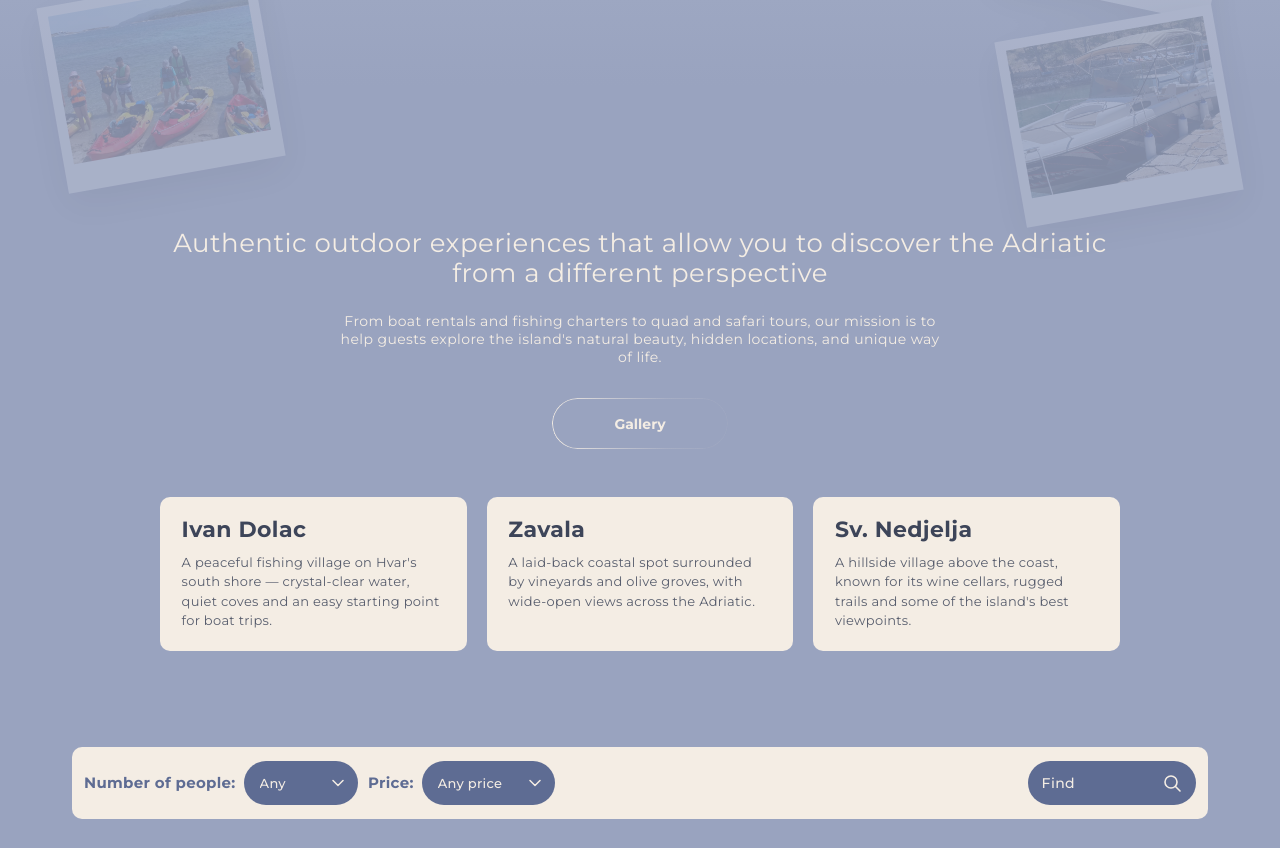
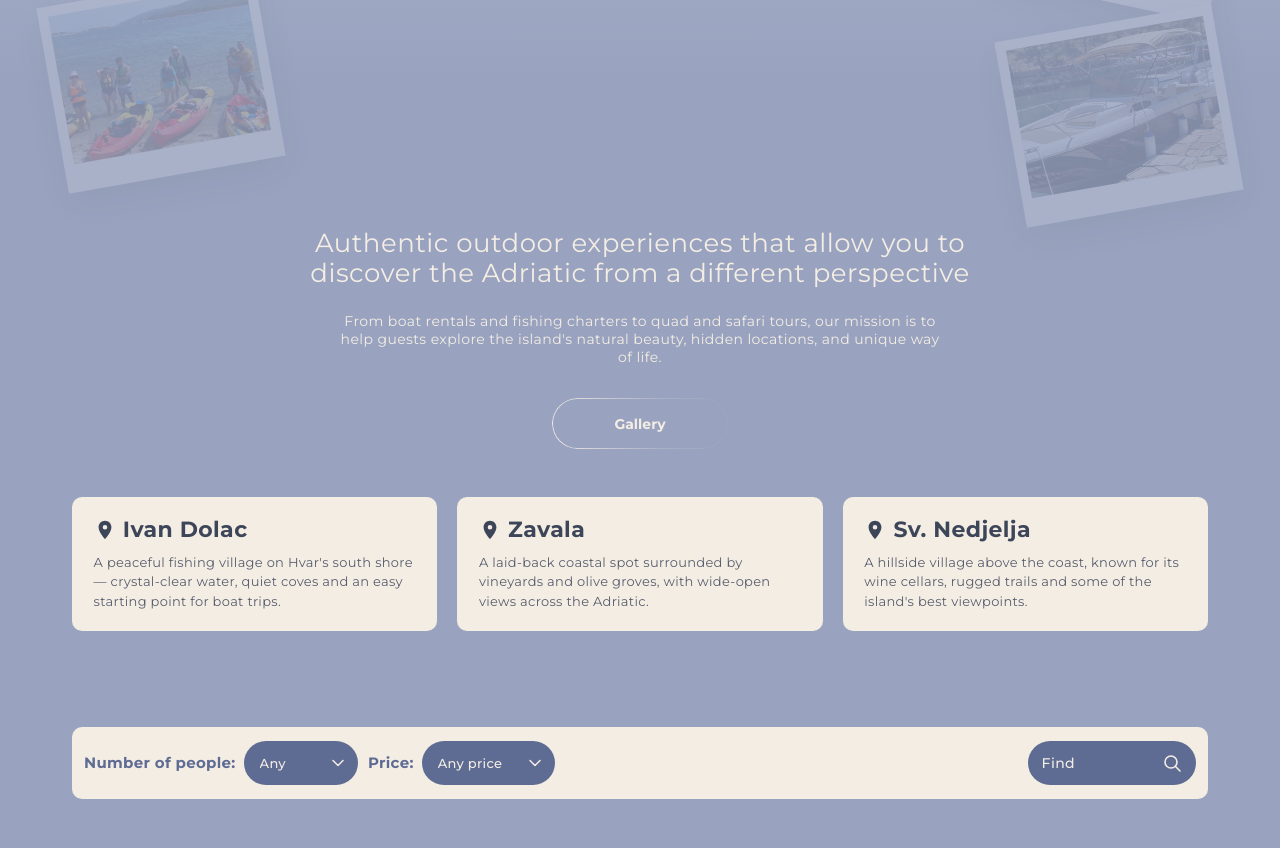
Before and after one commit to mcubic02/Boat-Hvar, a React (Vite) app: page / in a window 1280 px wide. Shown: the part 596-1444 px from the top of the page. Built offline with nearby package versions, Linux system fonts and the light colour scheme.

Commit message:
Edited starting locations

```diff
--- a/src/components/Gallery.jsx
+++ b/src/components/Gallery.jsx
@@ -37,7 +37,19 @@ function Gallery() {
           <div className="gallery__locations">
             {locationInfo.places.map((place) => (
               <article key={place.name} className="gallery__location">
-                <h3 className="gallery__location-name">{place.name}</h3>
+                <h3 className="gallery__location-name">
+                  <svg
+                    className="gallery__location-icon"
+                    viewBox="0 0 24 24"
+                    aria-hidden="true"
+                  >
+                    <path
+                      d="M12 2C8.1 2 5 5.1 5 9c0 5.25 7 13 7 13s7-7.75 7-13c0-3.9-3.1-7-7-7zm0 9.5A2.5 2.5 0 1 1 12 6.5a2.5 2.5 0 0 1 0 5z"
+                      fill="currentColor"
+                    />
+                  </svg>
+                  {place.name}
+                </h3>
                 <p className="gallery__location-text">{place.text}</p>
               </article>
             ))}
--- a/src/index.css
+++ b/src/index.css
@@ -223,7 +223,7 @@ a {
 }
 
 .gallery__inner {
-  max-width: 960px;
+  max-width: 1136px;
   margin-inline: auto;
   display: flex;
   flex-direction: column;
@@ -239,6 +239,7 @@ a {
   letter-spacing: 0.5px;
   color: var(--font-color);
   margin: 0 0 1.5rem;
+  max-width: 760px;
 }
 
 .gallery__text {
@@ -269,7 +270,7 @@ a {
   grid-template-columns: repeat(3, 1fr);
   gap: 1.25rem;
   width: 100%;
-  max-width: 960px;
+  max-width: 1136px;
   text-align: left;
 }
 
@@ -281,6 +282,9 @@ a {
 }
 
 .gallery__location-name {
+  display: flex;
+  align-items: center;
+  gap: 0.45rem;
   font-family: 'Montserrat', sans-serif;
   font-weight: 700;
   font-size: 22px;
@@ -288,6 +292,12 @@ a {
   letter-spacing: 0.4px;
   color: #3d4559;
   margin: 0 0 0.6rem;
+}
+
+.gallery__location-icon {
+  width: 1em;
+  height: 1em;
+  flex-shrink: 0;
 }
 
 .gallery__location-text {
```
Also changed, not shown: public/images/location.svg (added).
